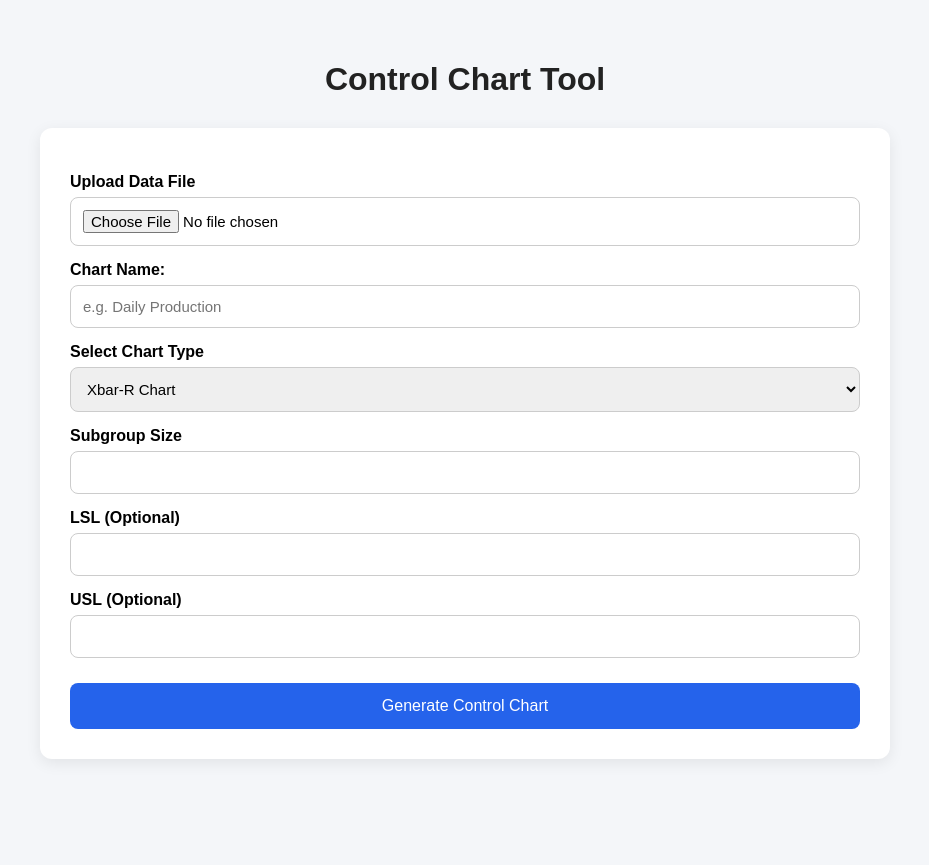
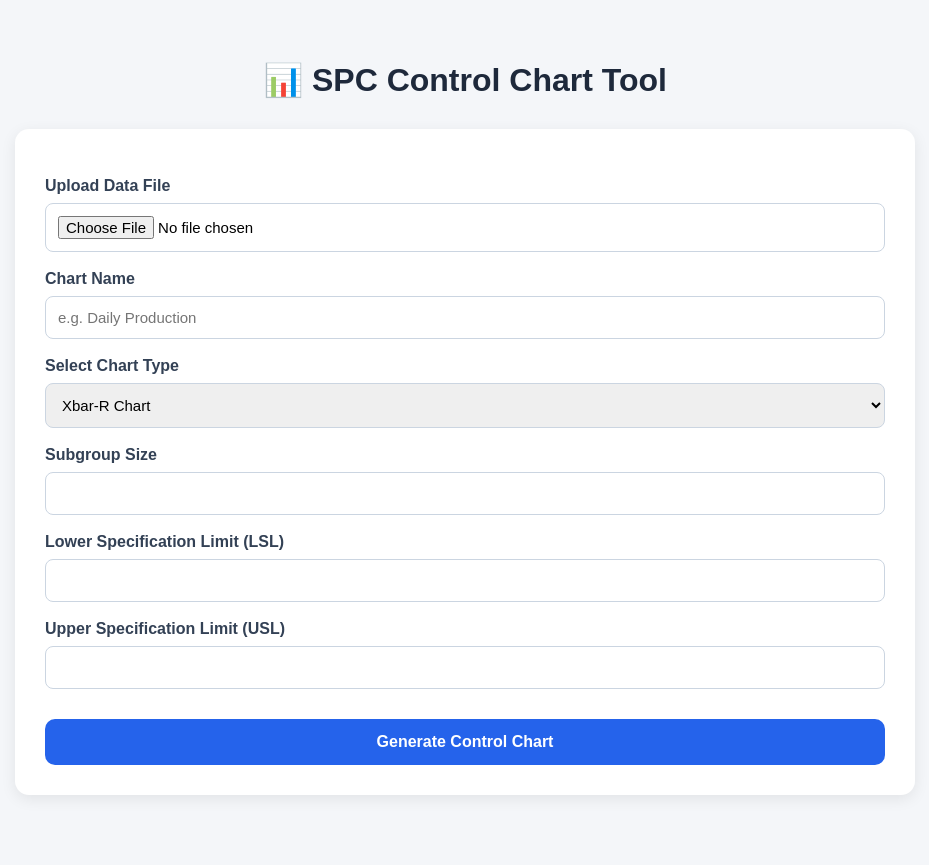
Before and after one commit to Aniket182001/spc-web-app, a Flask app: page / in a window 1280 px wide. Shown: the whole page, without its empty margins (175-1104 px from the left). Before the commit the page ends 760 px from the top, so only its background shows below. Run offline with Flask 3, Linux system fonts and the light colour scheme.

Commit message:
Add P chart support, dynamic SPC UI behavior, and beautify index layout

```diff
--- a/spc_charts.py
+++ b/spc_charts.py
@@ -88,6 +88,7 @@ def index():
 
 @spc_bp.route('/upload', methods=['POST'])
 def upload_file():
+    sample_size_input = request.form.get('sample_size')
 
     # =====================================================
     # FILE VALIDATION
@@ -810,16 +811,14 @@ def upload_file():
 
     elif chart_type == "p_chart":
 
-        if df.shape[1] < 2:
-
-            return (
-                "❌ P Chart requires 2 columns: "
-                "Defectives and Sample Size"
-            )
-
         defectives = df.iloc[:, 0].values
 
-        sample_sizes = df.iloc[:, 1].values
+        sample_size = int(sample_size_input)
+
+        sample_sizes = np.full(
+            len(defectives),
+            sample_size
+        )
 
         p_values = defectives / sample_sizes
 
--- a/templates/index.html
+++ b/templates/index.html
@@ -1,6 +1,8 @@
 <!DOCTYPE html>
 <html>
+
 <head>
+
     <title>SPC Control Chart Tool</title>
 
     <style>
@@ -13,29 +15,30 @@
         }
 
         .container {
-            max-width: 850px;
+            max-width: 900px;
             margin: auto;
         }
 
         .card {
             background: white;
             padding: 30px;
-            border-radius: 12px;
-            box-shadow: 0px 4px 15px rgba(0,0,0,0.08);
+            border-radius: 14px;
+            box-shadow: 0px 4px 15px rgba(0, 0, 0, 0.08);
             margin-bottom: 30px;
         }
 
         h1 {
             text-align: center;
-            color: #222;
+            color: #1e293b;
             margin-bottom: 30px;
         }
 
         label {
             font-weight: bold;
             display: block;
-            margin-top: 15px;
-            margin-bottom: 6px;
+            margin-top: 18px;
+            margin-bottom: 8px;
+            color: #334155;
         }
 
         input,
@@ -43,20 +46,29 @@
             width: 100%;
             padding: 12px;
             border-radius: 8px;
-            border: 1px solid #ccc;
+            border: 1px solid #cbd5e1;
             font-size: 15px;
             box-sizing: border-box;
+            transition: 0.2s;
+        }
+
+        input:focus,
+        select:focus {
+            outline: none;
+            border-color: #2563eb;
+            box-shadow: 0px 0px 0px 3px rgba(37, 99, 235, 0.15);
         }
 
         button {
-            margin-top: 25px;
+            margin-top: 30px;
             width: 100%;
             background-color: #2563eb;
             color: white;
             border: none;
             padding: 14px;
-            border-radius: 8px;
+            border-radius: 10px;
             font-size: 16px;
+            font-weight: bold;
             cursor: pointer;
             transition: 0.2s;
         }
@@ -66,10 +78,11 @@
         }
 
         .message {
-            padding: 15px;
-            border-radius: 8px;
+            padding: 16px;
+            border-radius: 10px;
             margin-bottom: 20px;
             font-weight: bold;
+            line-height: 1.6;
         }
 
         .warning {
@@ -87,8 +100,8 @@
         .chart-container {
             background: white;
             padding: 20px;
-            border-radius: 12px;
-            box-shadow: 0px 4px 15px rgba(0,0,0,0.08);
+            border-radius: 14px;
+            box-shadow: 0px 4px 15px rgba(0, 0, 0, 0.08);
         }
 
     </style>
@@ -99,30 +112,64 @@
 
     <div class="container">
 
-    <h1>Control Chart Tool</h1>
+        <!-- ========================================= -->
+        <!-- TITLE -->
+        <!-- ========================================= -->
+
+        <h1>📊 SPC Control Chart Tool</h1>
+
+        <!-- ========================================= -->
+        <!-- FORM CARD -->
+        <!-- ========================================= -->
 
         <div class="card">
 
             <form action="/upload" method="post" enctype="multipart/form-data">
 
+                <!-- FILE -->
+
                 <label>Upload Data File</label>
-            <input type="file" name="file" accept=".xlsx,.xls,.csv,.txt" required>
 
-            <label>Chart Name:</label>
-            <input type="text" name="chart_name" placeholder="e.g. Daily Production">
+                <input
+                    type="file"
+                    name="file"
+                    accept=".xlsx,.xls,.csv,.txt"
+                    required
+                >
+
+                <!-- CHART NAME -->
+
+                <label>Chart Name</label>
+
+                <input
+                    type="text"
+                    name="chart_name"
+                    placeholder="e.g. Daily Production"
+                >
+
+                <!-- CHART TYPE -->
 
                 <label>Select Chart Type</label>
+
                 <select name="chart" id="chart-select">
 
                     <option value="xbar_r">Xbar-R Chart</option>
+
                     <option value="xbar_s">Xbar-S Chart</option>
+
                     <option value="p_chart">P Chart</option>
+
                     <option value="np_chart">NP Chart</option>
+
                     <option value="c_chart">C Chart</option>
+
                     <option value="u_chart">U Chart</option>
+
                     <option value="imr_chart">IMR Chart</option>
 
                 </select>
+
+                <!-- SUBGROUP SIZE -->
 
                 <div id="subgroup-container">
 
@@ -138,49 +185,114 @@
 
                 </div>
 
-            <div id="spec-limit-container">
+                <!-- SAMPLE SIZE -->
 
-            <label>LSL (Optional)</label>
-            <input type="number" step="any" name="lsl">
+                <div id="sample-size-container" style="display:none;">
 
-            <label>USL (Optional)</label>
-            <input type="number" step="any" name="usl">
+                    <label>Sample Size</label>
+
+                    <input
+                        type="number"
+                        name="sample_size"
+                        min="1"
+                    >
 
                 </div>
 
+                <!-- SPEC LIMITS -->
+
+                <div id="spec-limit-container">
+
+                    <label>Lower Specification Limit (LSL)</label>
+
+                    <input
+                        type="number"
+                        step="any"
+                        name="lsl"
+                    >
+
+                    <label>Upper Specification Limit (USL)</label>
+
+                    <input
+                        type="number"
+                        step="any"
+                        name="usl"
+                    >
+
+                </div>
+
+                <!-- BUTTON -->
+
                 <button type="submit">
+
                     Generate Control Chart
+
                 </button>
 
             </form>
 
         </div>
 
+        <!-- ========================================= -->
+        <!-- WARNING -->
+        <!-- ========================================= -->
+
         {% if warning %}
+
             <div class="message warning">
+
                 {{ warning }}
+
             </div>
+
         {% endif %}
 
+        <!-- ========================================= -->
+        <!-- INSIGHTS -->
+        <!-- ========================================= -->
+
         {% if insight %}
+
             <div class="message insight">
+
                 {{ insight|safe }}
+
             </div>
+
         {% endif %}
 
+        <!-- ========================================= -->
+        <!-- CHART -->
+        <!-- ========================================= -->
+
         {% if graph %}
+
             <div class="chart-container">
+
                 {{ graph|safe }}
+
             </div>
+
         {% endif %}
 
     </div>
+
+    <!-- ========================================= -->
+    <!-- JAVASCRIPT -->
+    <!-- ========================================= -->
+
     <script>
 
-    const chartSelect = document.getElementById("chart-select");
+        const chartSelect = document.getElementById(
+            "chart-select"
+        );
 
         const subgroupContainer = document.getElementById(
             "subgroup-container"
+        );
+
+        const sampleSizeContainer = document.getElementById(
+            "sample-size-container"
         );
 
         const specLimitContainer = document.getElementById(
@@ -191,24 +303,60 @@
 
             const chartType = chartSelect.value;
 
-        // ATTRIBUTE CHARTS
+            // =====================================
+            // P & NP CHARTS
+            // =====================================
 
             if (
                 chartType === "p_chart" ||
-            chartType === "np_chart" ||
+                chartType === "np_chart"
+            ) {
+
+                sampleSizeContainer.style.display = "block";
+
+                subgroupContainer.style.display = "none";
+
+                specLimitContainer.style.display = "none";
+            }
+
+            // =====================================
+            // C & U CHARTS
+            // =====================================
+
+            else if (
                 chartType === "c_chart" ||
                 chartType === "u_chart"
             ) {
 
+                sampleSizeContainer.style.display = "none";
+
                 subgroupContainer.style.display = "none";
 
                 specLimitContainer.style.display = "none";
-
             }
 
-        // VARIABLE CHARTS
+            // =====================================
+            // IMR CHART
+            // =====================================
+
+            else if (
+                chartType === "imr_chart"
+            ) {
+
+                sampleSizeContainer.style.display = "none";
+
+                subgroupContainer.style.display = "none";
+
+                specLimitContainer.style.display = "block";
+            }
+
+            // =====================================
+            // XBAR CHARTS
+            // =====================================
 
             else {
+
+                sampleSizeContainer.style.display = "none";
 
                 subgroupContainer.style.display = "block";
 
@@ -228,5 +376,7 @@
         toggleFields();
 
     </script>
+
 </body>
+
 </html>
```
Lines whose indentation alone changed are shown as unchanged.
